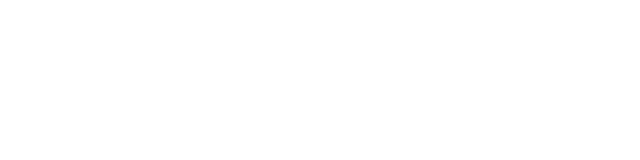
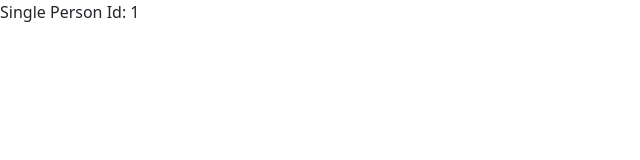
Before and after one commit to Wanjie-Ryan/Nuxt-Starter, a Nuxt app: page /singlePerson/1 in a window 1280 px wide. Before the commit this address had no page. Shown: the top 160 px of the page, without its empty margins (0-640 px from the left). Built offline with nearby package versions, Linux system fonts and the light colour scheme.

Commit message:
nuxt routing

```diff
--- /dev/null
+++ b/pages/home/home.vue
@@ -0,0 +1,3 @@
+<template>
+    <h3>This is the home page</h3>
+</template>
--- /dev/null
+++ b/pages/profile.vue
@@ -0,0 +1,3 @@
+<template>
+    <h3>Profile page</h3>
+</template>
--- /dev/null
+++ b/pages/singlePerson/[id].vue
@@ -0,0 +1,5 @@
+<template>
+    <div>
+        Single Person Id: {{ $route.params.id }}
+    </div>
+</template>
```
